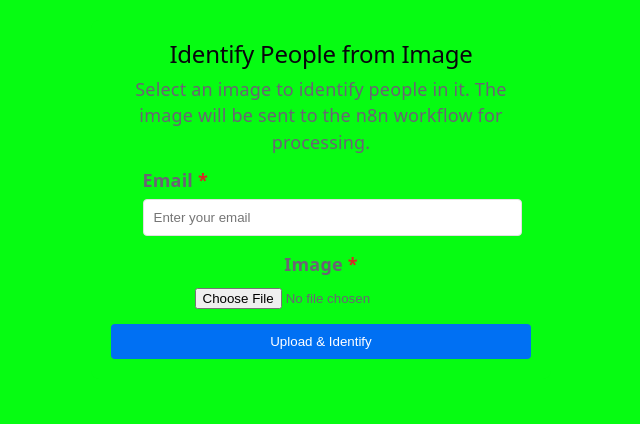
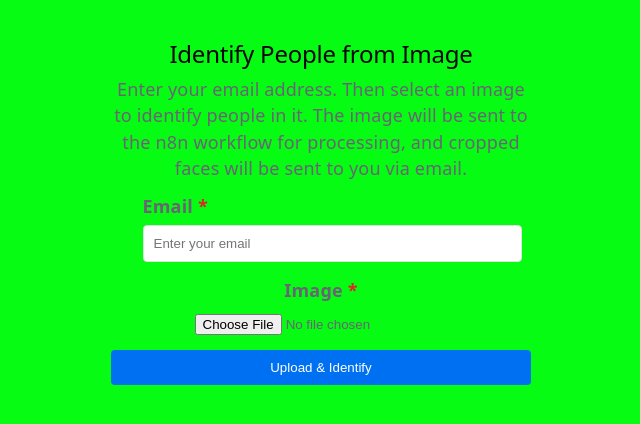
Before and after one commit to jacky1000000/n8nCropFaces, a React (Vite) app: page / in a window 1280 px wide. Shown: the top 424 px of the page, without its empty margins (319-959 px from the left). Built offline with nearby package versions, Linux system fonts and the light colour scheme.

Commit message:
updated description

```diff
--- a/src/components/ImageUploader.jsx
+++ b/src/components/ImageUploader.jsx
@@ -124,7 +124,7 @@ export default function ImageUploader() {
       <h2>Identify People from Image</h2>
 
       {/* Description */}
-      <p>Select an image to identify people in it. The image will be sent to the n8n workflow for processing.</p>
+      <p>Enter your email address. Then select an image to identify people in it. The image will be sent to the n8n workflow for processing, and cropped faces will be sent to you via email.</p>
 
       <form onSubmit={handleSubmit}>
         <div style={{ marginTop: '12px', marginBottom: '15px', display: 'flex', justifyContent: 'center' }}>
```
